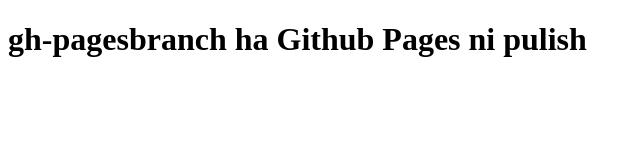
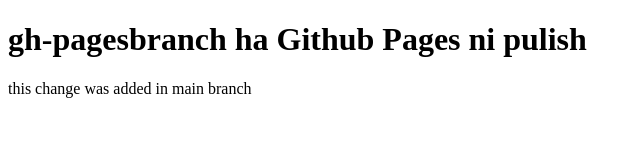
Before and after one commit to applecustard/git-study, a plain HTML site: page index.html in a window 1280 px wide. Shown: the whole page, without its empty margins (0-640 px from the left). Drawn offline with Linux system fonts and the light colour scheme.

Commit message:
add phra

```diff
--- a/index.html
+++ b/index.html
@@ -6,5 +6,6 @@
 	</head>
 	<body>
 		<h1>gh-pagesbranch ha Github Pages ni pulish</h1>
+		<p>this change was added in main branch</p>
 	</body>
 </html>
```
